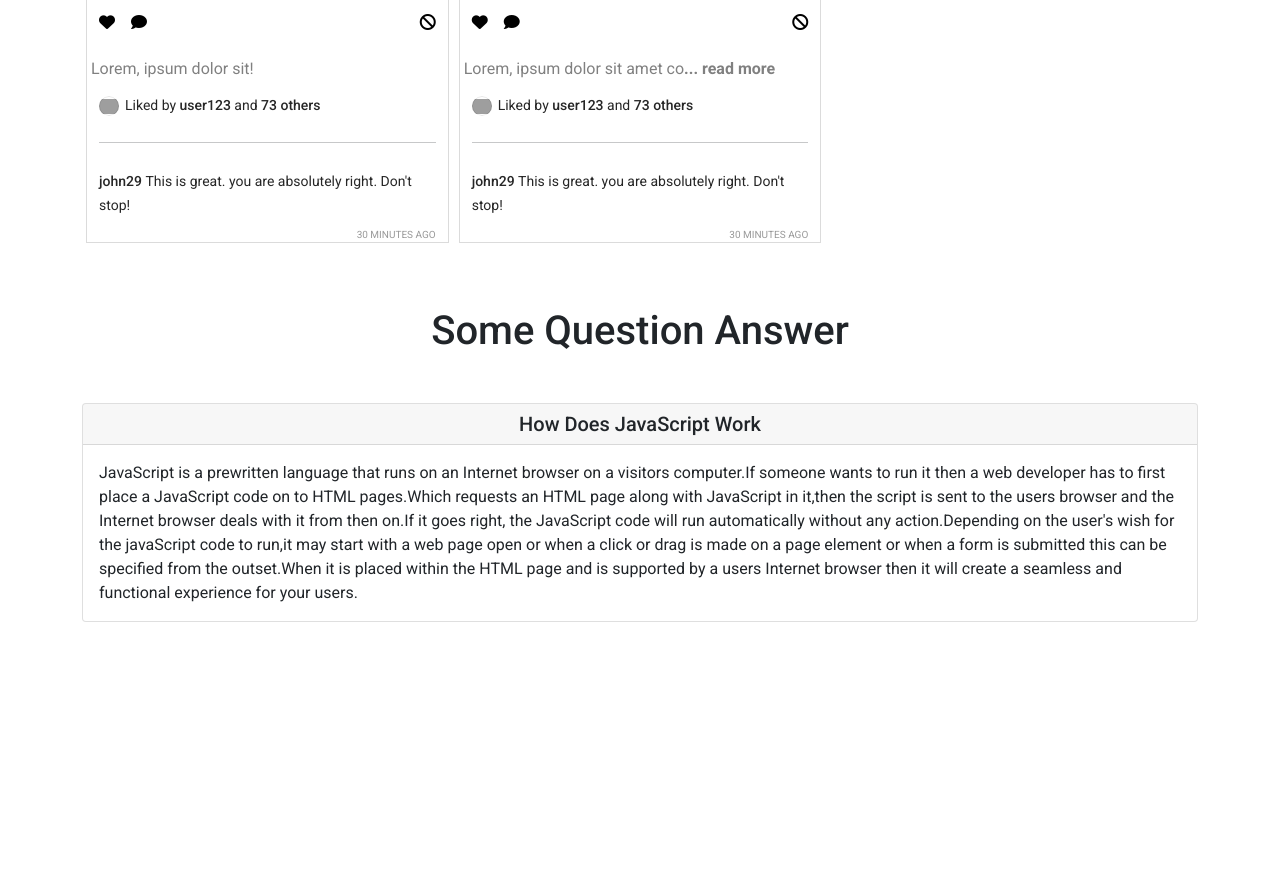
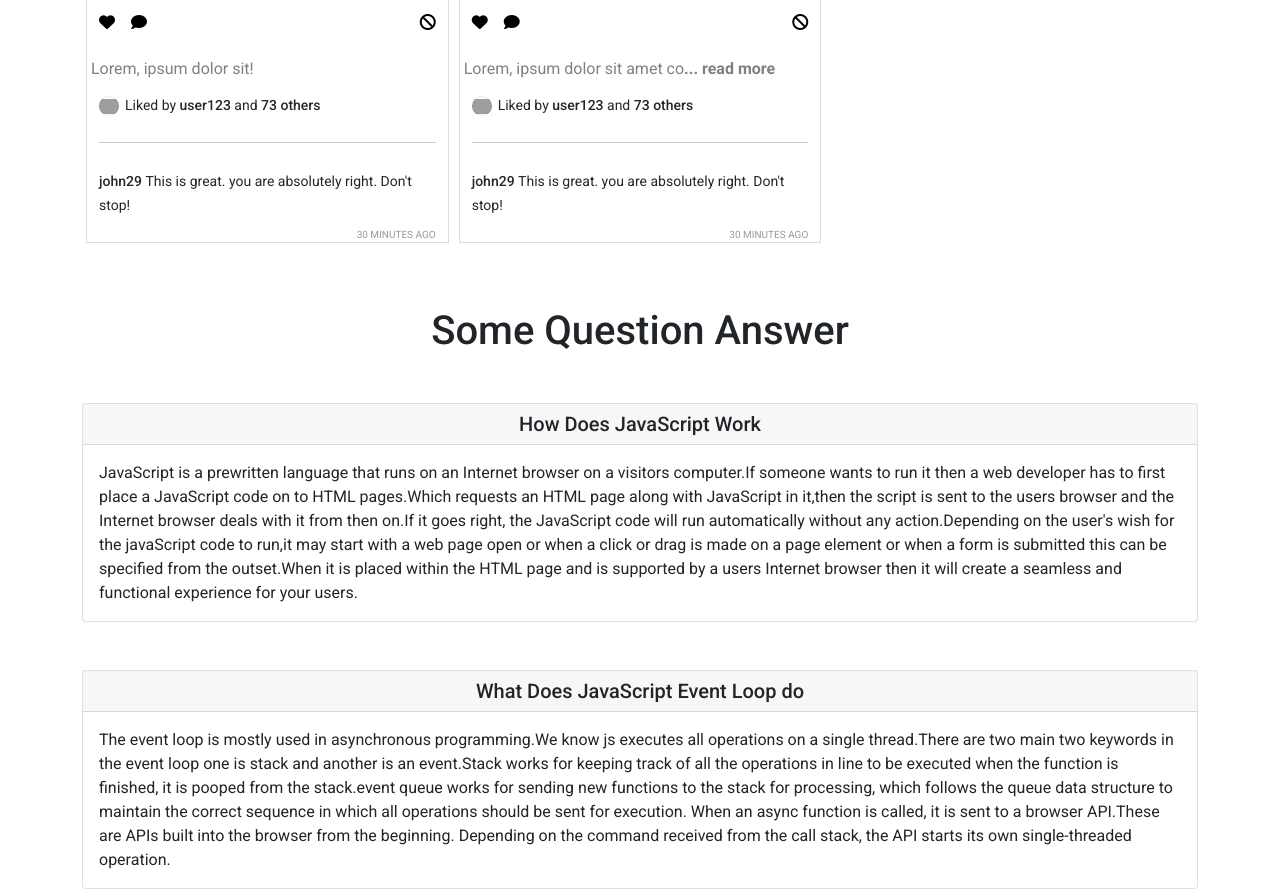
Before and after one commit to Abu-Sahad/instra-sohor, a plain HTML site: page index.html in a window 1280 px wide. Shown: the part 1289-2178 px from the top of the page. Before the commit the page ends 1911 px from the top, so only its background shows below. Drawn offline with nearby package versions, Linux system fonts and the light colour scheme; grey boxes are pictures that could not be loaded.

Commit message:
event loop

```diff
--- a/index.html
+++ b/index.html
@@ -73,6 +73,19 @@
                     for your users.</p>
             </div>
         </div>
+        <div class="card mt-5">
+            <h5 class="card-header text-center">What Does JavaScript Event Loop do</h5>
+            <div class="card-body">
+                <p class="card-text">The event loop is mostly used in asynchronous programming.We know js executes all
+                    operations on a single thread.There are two main two keywords in the event loop one is stack and
+                    another is an event.Stack works for keeping track of all the operations in line to be executed when
+                    the function is finished, it is pooped from the stack.event queue works for sending new functions to
+                    the stack for processing, which follows the queue data structure to maintain the correct sequence in
+                    which all operations should be sent for execution. When an async function is called, it is sent to a
+                    browser API.These are APIs built into the browser from the beginning. Depending on the command
+                    received from the call stack, the API starts its own single-threaded operation.</p>
+            </div>
+        </div>
 
     </section>
     <footer></footer>
```
